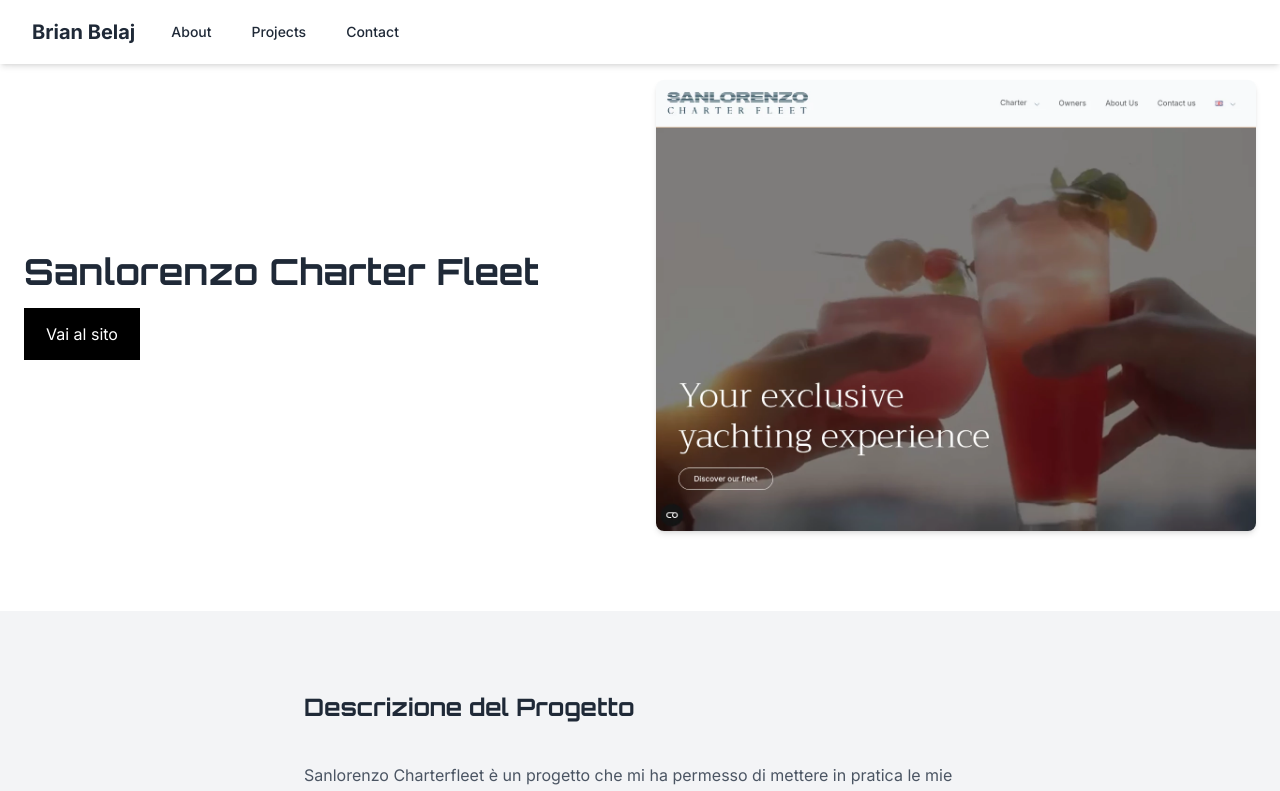
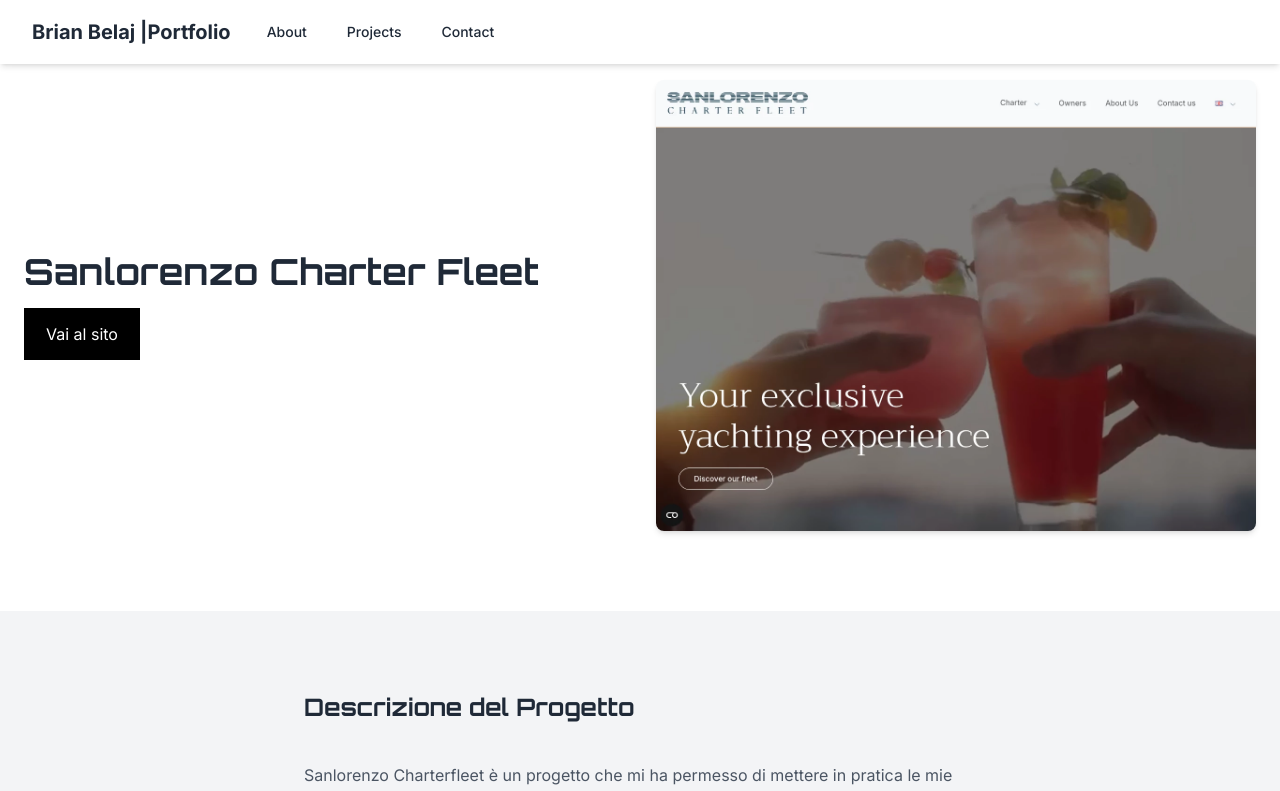
Before and after one commit to brian-belaj/my-portfolio, a React (Vite) app: page /project/1 in a window 1280 px wide. Shown: the top 791 px of the page. Built offline with nearby package versions, Linux system fonts and the light colour scheme.

Commit message:
Update Navbar.jsx

```diff
--- a/src/components/Navbar.jsx
+++ b/src/components/Navbar.jsx
@@ -32,7 +32,7 @@ export default function Navbar() {
           <div className="flex flex-1 items-center justify-center sm:items-stretch sm:justify-start">
             <div className="flex shrink-0 items-center">
               <a href="/" className="text-xl font-bold text-gray-800">
-                Brian Belaj
+                Brian Belaj |Portfolio
               </a>
             </div>
             <div className="hidden sm:ml-6 sm:block">
```
